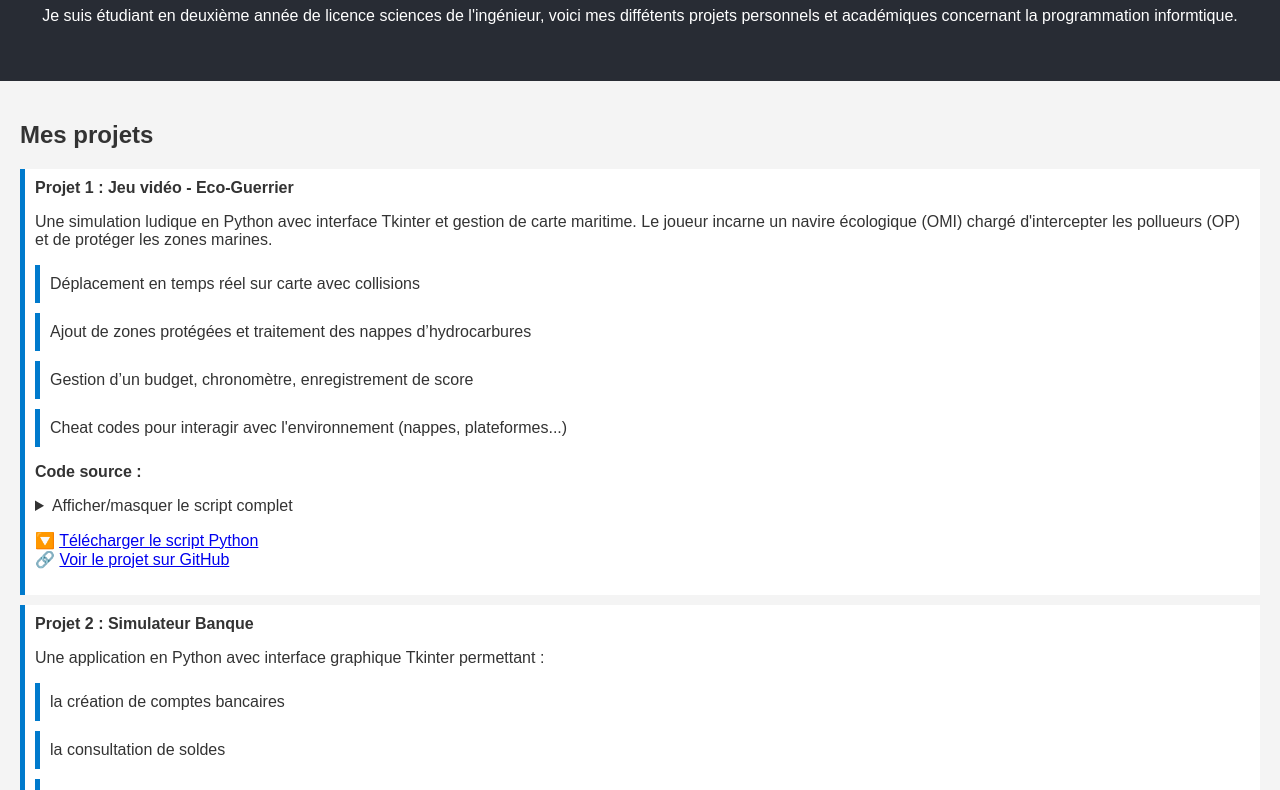
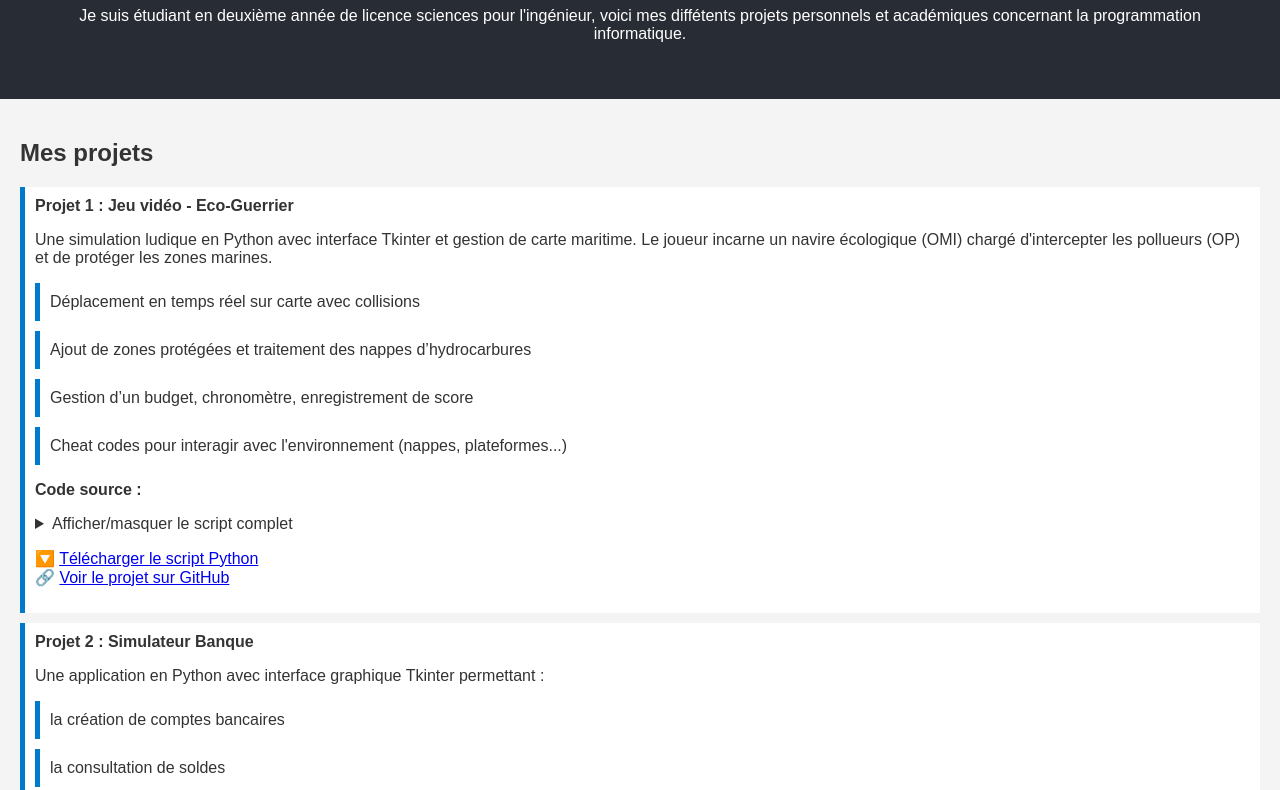
Before and after one commit to nadal243/PROJET---Programmation-informatique, a plain HTML site: page index.html in a window 1280 px wide. Shown: the part 113-903 px from the top of the page. Drawn offline with nearby package versions, Linux system fonts and the light colour scheme.

Commit message:
Update index.html

```diff
--- a/index.html
+++ b/index.html
@@ -28,7 +28,7 @@
 <body>
   <header>
     <h1>Bienvenue sur mon portfolio</h1>
-    <p>Je suis étudiant en deuxième année de licence sciences de l'ingénieur, voici mes diffétents projets personnels et académiques concernant la programmation informtique.</p>
+    <p>Je suis étudiant en deuxième année de licence sciences pour l'ingénieur, voici mes diffétents projets personnels et académiques concernant la programmation informatique.</p>
   </header>
 
   <section>
```
